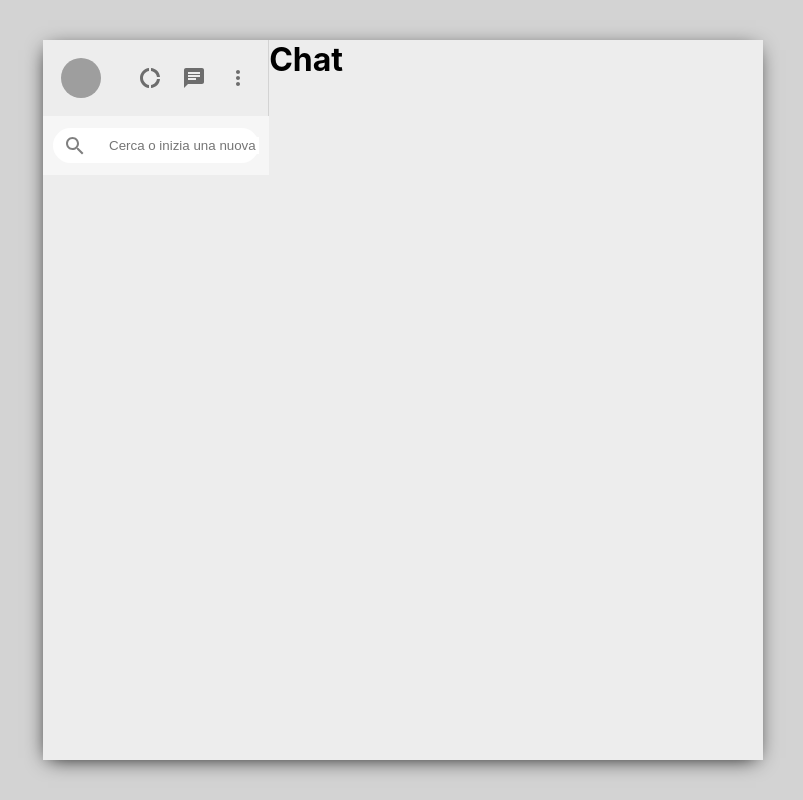
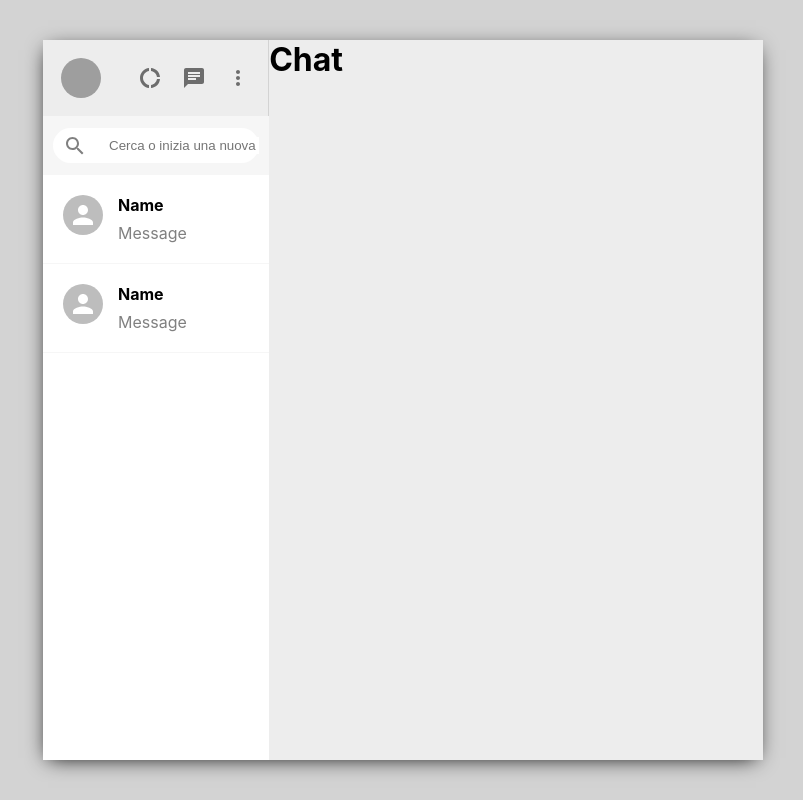
Before and after one commit to LoretaDibenedetto/whatsappClone, a React (Create React App) app: page / in a window 1280 px wide. Shown: the whole page, without its empty margins (237-1040 px from the left). Built offline with nearby package versions, Linux system fonts and the light colour scheme; grey boxes are pictures that could not be loaded.

Commit message:
add new component

```diff
--- a/src/sidebar/Sidebar.css
+++ b/src/sidebar/Sidebar.css
@@ -52,3 +52,9 @@
  outline-width: 0;
 
 }
+
+.sidebar_chat{
+    flex:1;
+    background-color: white;
+    overflow: scroll;
+}
--- a/src/sidebar/Sidebar.js
+++ b/src/sidebar/Sidebar.js
@@ -5,6 +5,7 @@
 import DonutLargeIcon from '@mui/icons-material/DonutLarge';
 import SearchIcon from "@mui/icons-material/SearchOutlined";
 import {Avatar, IconButton} from "@mui/material";
+import SidebarChat from './SidebarChat';
 
 function Sidebar() {
   return (
@@ -34,6 +35,13 @@
        <input type="text" placeholder='Cerca o inizia una nuova chat'></input>
        </div>
       </div>
+      <div className='sidebar_chat'>
+      <SidebarChat></SidebarChat>
+      <SidebarChat></SidebarChat>
+
+
+
+      </div>
  </div>
 
 
--- /dev/null
+++ b/src/sidebar/SidebarChat.css
@@ -0,0 +1,24 @@
+.sidebarChat{
+    display: flex;
+    padding: 20px;
+    cursor: pointer;
+    border-bottom: 1px solid #f6f6f6;
+}
+
+
+.sidebarChat_info{
+
+    margin-left: 15px;
+}
+
+
+.sidebarChat_info > p{
+    color:gray
+
+}
+
+
+.sidebarChat_info > h2{
+   font-size: 16px;
+    margin-bottom: 8px;
+}
--- /dev/null
+++ b/src/sidebar/SidebarChat.js
@@ -0,0 +1,17 @@
+import React from 'react'
+import "./SidebarChat.css";
+import { Avatar } from '@mui/material';
+
+function SidebarChat() {
+  return (
+    <div className='sidebarChat'>
+        <Avatar></Avatar>
+        <div className='sidebarChat_info'>
+           <h2>Name</h2>
+           <p>Message</p>
+        </div>
+    </div>
+  )
+}
+
+export default SidebarChat
```
